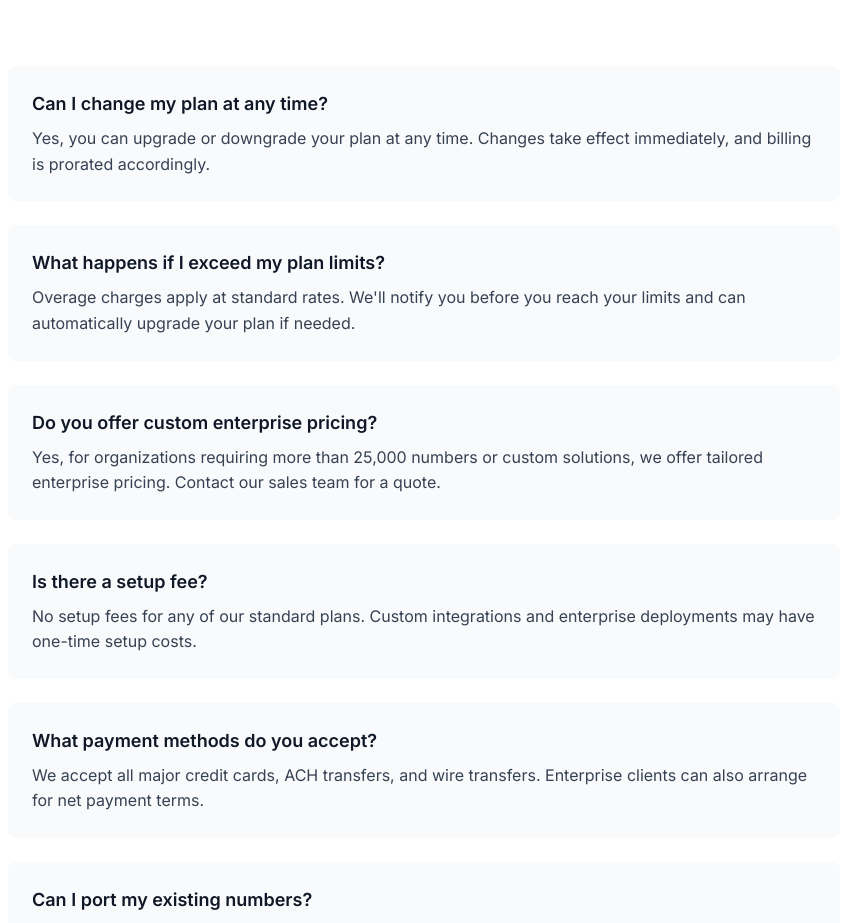
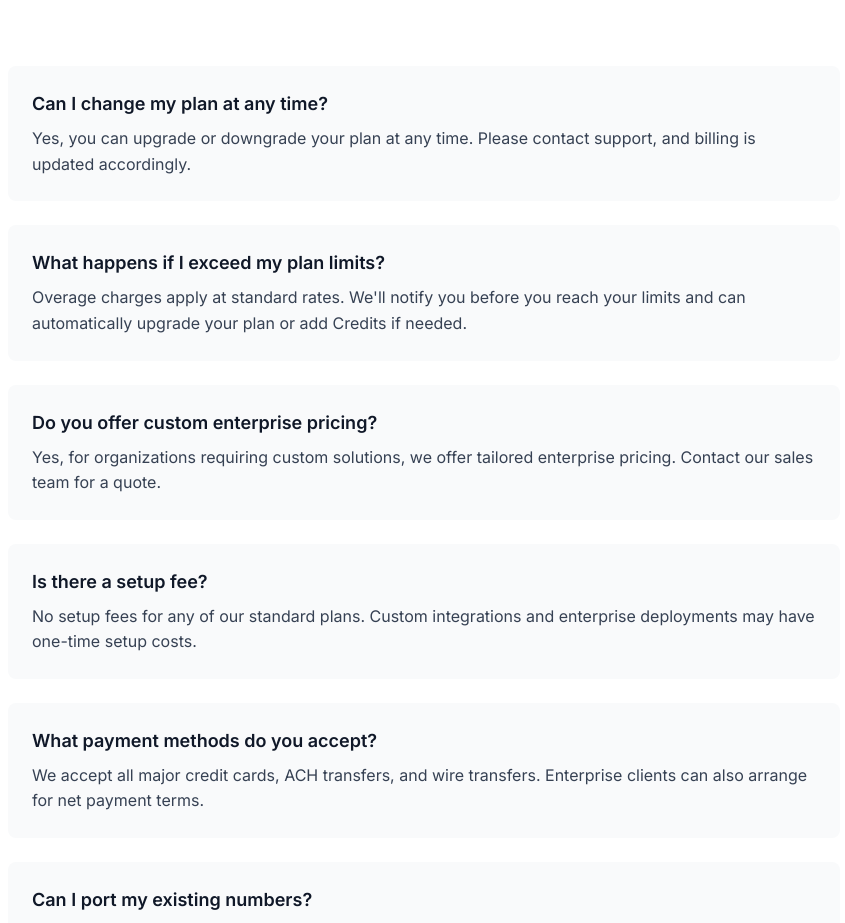
Before and after one commit to sahilghewari/balatrix, a React (Vite) app: page /pricing in a window 1280 px wide. Shown: the part 3024-3947 px from the top of the page, without its empty margins (216-1061 px from the left). Built offline with nearby package versions, Linux system fonts and the light colour scheme.

Commit message:
Updated UI / fixed header section

```diff
--- a/src/pages/Pricing.jsx
+++ b/src/pages/Pricing.jsx
@@ -93,15 +93,15 @@ const Pricing = () => {
   const faqs = [
     {
       question: 'Can I change my plan at any time?',
-      answer: 'Yes, you can upgrade or downgrade your plan at any time. Changes take effect immediately, and billing is prorated accordingly.'
+      answer: 'Yes, you can upgrade or downgrade your plan at any time. Please contact support, and billing is updated accordingly.'
     },
     {
       question: 'What happens if I exceed my plan limits?',
-      answer: 'Overage charges apply at standard rates. We\'ll notify you before you reach your limits and can automatically upgrade your plan if needed.'
+      answer: 'Overage charges apply at standard rates. We\'ll notify you before you reach your limits and can automatically upgrade your plan or add Credits if needed.'
     },
     {
       question: 'Do you offer custom enterprise pricing?',
-      answer: 'Yes, for organizations requiring more than 25,000 numbers or custom solutions, we offer tailored enterprise pricing. Contact our sales team for a quote.'
+      answer: 'Yes, for organizations requiring custom solutions, we offer tailored enterprise pricing. Contact our sales team for a quote.'
     },
     {
       question: 'Is there a setup fee?',
```
